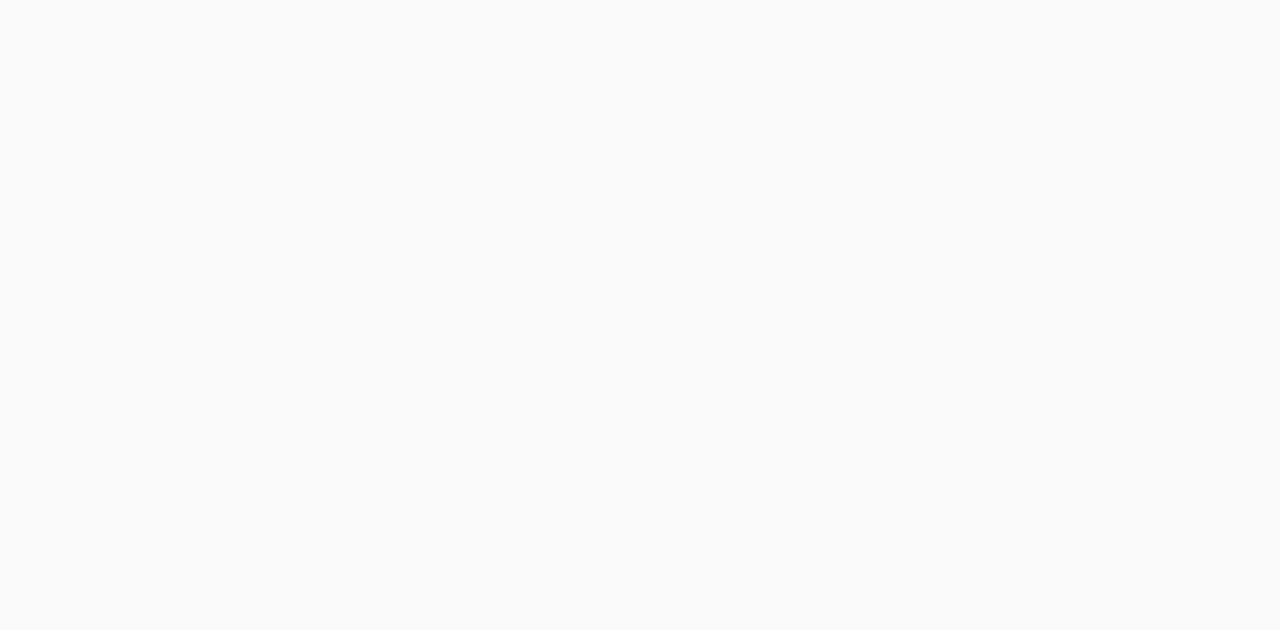
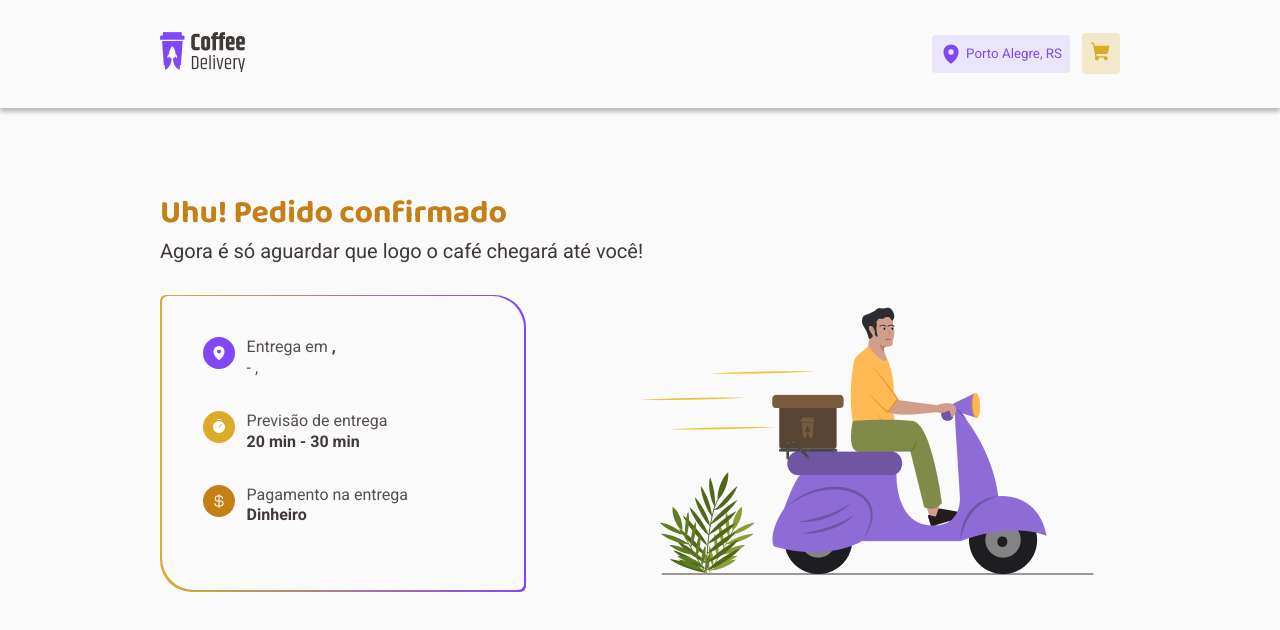
Before and after one commit to pedroalbertoveber/coffee-delivery, a React (Vite) app: page /pedido in a window 1280 px wide. Before the commit this address had no page. Shown: the top 630 px of the page. Built offline with nearby package versions, Linux system fonts and the light colour scheme.

Commit message:
Feat: Confirmed order screen created and project v.1.0.0 is done

```diff
--- a/src/Router.tsx
+++ b/src/Router.tsx
@@ -2,6 +2,7 @@ import { BrowserRouter, Routes, Route } from 'react-router-dom'
 import { DefaultContainer } from './components/DefaultContainer'
 import { Cart } from './pages/Cart'
 import { Home } from './pages/Home'
+import { OrderDone } from './pages/OrderDone'
 
 export function Router() {
   return (
@@ -10,6 +11,7 @@ export function Router() {
         <Route path="/" element={<DefaultContainer />}>
           <Route path="/" element={<Home />} />
           <Route path="/carrinho" element={<Cart />} />
+          <Route path="/pedido" element={<OrderDone />} />
         </Route>
       </Routes>
     </BrowserRouter>
--- a/src/components/Header/index.tsx
+++ b/src/components/Header/index.tsx
@@ -19,9 +19,9 @@ export function Header() {
 
   return (
     <HeaderContainer>
-      <div>
+      <NavLink to={'/'}>
         <img src={Logo} alt="A purple cup of coffee with a rocket sing" />
-      </div>
+      </NavLink>
       <ActionsContainer>
         <LocationButton>
           <MapPin size={22} weight="fill" />
--- a/src/pages/Cart/index.tsx
+++ b/src/pages/Cart/index.tsx
@@ -5,6 +5,9 @@ import { CartContainer, Separator } from './styles'
 import { FormProvider, useForm } from 'react-hook-form'
 import z from 'zod'
 import { zodResolver } from '@hookform/resolvers/zod'
+import { useNavigate } from 'react-router-dom'
+import { useContext } from 'react'
+import { CartContext } from '../../context/CartContext'
 
 const AddressAndPaymentMethodValidationSchema = z.object({
   zipcode: z.string().max(9).min(8),
@@ -17,10 +20,12 @@ const AddressAndPaymentMethodValidationSchema = z.object({
   paymentMethod: z.enum(['Cartão de Crédito', 'Cartão de Débito', 'Dinheiro']),
 })
 
-type FormData = z.infer<typeof AddressAndPaymentMethodValidationSchema>
+export type OrderFormData = z.infer<
+  typeof AddressAndPaymentMethodValidationSchema
+>
 
 export function Cart() {
-  const adressAndPaymentFormData = useForm<FormData>({
+  const adressAndPaymentFormData = useForm<OrderFormData>({
     resolver: zodResolver(AddressAndPaymentMethodValidationSchema),
     defaultValues: {
       zipcode: '',
@@ -34,10 +39,14 @@ export function Cart() {
     },
   })
 
+  const { clearCartList } = useContext(CartContext)
   const { handleSubmit } = adressAndPaymentFormData
+  const navigate = useNavigate()
 
-  function submitAddressAndPaymentForm(data: FormData) {
-    console.log(data)
+  function submitAddressAndPaymentForm(data: OrderFormData) {
+    localStorage.setItem('@coffee-delivery:v-1.0.0', JSON.stringify(data))
+    clearCartList()
+    navigate('/pedido')
   }
 
   return (
--- /dev/null
+++ b/src/pages/OrderDone/index.tsx
@@ -0,0 +1,91 @@
+import Illustration from '../../assets/img/Illustration.png'
+import {
+  ConfirmedOrderContainer,
+  OrderInfo,
+  UniqueInfoContainer,
+} from './styles'
+import { MapPin, CurrencyDollar, Timer } from 'phosphor-react'
+import { useEffect, useState } from 'react'
+import { OrderFormData } from '../Cart'
+
+export function OrderDone() {
+  const [order, setOrder] = useState<OrderFormData>({
+    city: '',
+    neighborhood: '',
+    number: '',
+    paymentMethod: 'Dinheiro',
+    state: '',
+    street: '',
+    zipcode: '',
+    address_complement: '',
+  })
+
+  useEffect(() => {
+    const orderParsed: OrderFormData = JSON.parse(
+      localStorage.getItem('@coffee-delivery:v-1.0.0')!,
+    )
+
+    if (orderParsed) {
+      setOrder(orderParsed)
+    }
+  }, [])
+
+  return (
+    <ConfirmedOrderContainer>
+      <div className="page_title">
+        <h2>Uhu! Pedido confirmado</h2>
+        <span>Agora é só aguardar que logo o café chegará até você!</span>
+      </div>
+      <div className="infoWrapper">
+        <OrderInfo>
+          <div className="wrapper">
+            <UniqueInfoContainer possibleColors="purple">
+              <div className="iconContainer">
+                <MapPin size={16} weight="fill" />
+              </div>
+              <div className="infoContent">
+                <p>
+                  Entrega em{' '}
+                  <strong>
+                    {order.street}, {order.number}
+                  </strong>
+                </p>
+                <p>
+                  {order.neighborhood} - {order.city}, {order.state}
+                </p>
+              </div>
+            </UniqueInfoContainer>
+            <UniqueInfoContainer possibleColors="yellow">
+              <div className="iconContainer">
+                <Timer size={16} weight="fill" />
+              </div>
+              <div className="infoContent">
+                <p>Previsão de entrega</p>
+                <p>
+                  <strong>20 min - 30 min</strong>
+                </p>
+              </div>
+            </UniqueInfoContainer>
+            <UniqueInfoContainer possibleColors="yellowDark">
+              <div className="iconContainer">
+                <CurrencyDollar size={16} weight="fill" />
+              </div>
+              <div className="infoContent">
+                <p>Pagamento na entrega</p>
+                <p>
+                  <strong>{order.paymentMethod}</strong>
+                </p>
+              </div>
+            </UniqueInfoContainer>
+          </div>
+        </OrderInfo>
+        <div>
+          <img
+            src={Illustration}
+            alt="Homem dirigindo uma motocicleta roxa com encomenda no bagageiro"
+          />
+        </div>
+      </div>
+    </ConfirmedOrderContainer>
+  )
+}
--- /dev/null
+++ b/src/pages/OrderDone/styles.ts
@@ -0,0 +1,107 @@
+import styled from 'styled-components'
+
+export const ConfirmedOrderContainer = styled.section`
+  padding: 5rem 0;
+  display: flex;
+  flex-direction: column;
+  align-items: flex-start;
+  gap: 2rem;
+  width: 100%;
+
+  .page_title {
+    display: flex;
+    flex-direction: column;
+    align-items: flex-start;
+    width: 100%;
+
+    h2 {
+      font-family: 'Baloo 2', sans-serif;
+      font-weight: 700;
+      color: ${(props) => props.theme.yellowDark};
+      font-size: 2rem;
+    }
+
+    span {
+      color: ${(props) => props.theme.baseSubtitle};
+      font-size: 1.25rem;
+    }
+  }
+
+  .infoWrapper {
+    display: flex;
+    gap: 6.375rem;
+    width: 100%;
+  }
+`
+
+export const OrderInfo = styled.div`
+  padding: 0.1rem;
+  background: linear-gradient(to left, #8047f8, #dbac2c);
+  border-radius: 6px 32px;
+  width: 100%;
+
+  .wrapper {
+    padding: 2.5rem;
+    width: 100%;
+    height: 100%;
+    border-radius: 6px 32px;
+    border: 1px solid transparent;
+    background-color: ${(props) => props.theme.background};
+
+    display: flex;
+    flex-direction: column;
+    gap: 2rem;
+  }
+`
+
+const POSSIBLE_COLORS = {
+  purple: 'purple',
+  yellow: 'yellow',
+  yellowDark: 'yellowDark',
+} as const
+
+interface InfoProps {
+  possibleColors: keyof typeof POSSIBLE_COLORS
+}
+
+export const UniqueInfoContainer = styled.div<InfoProps>`
+  display: flex;
+  flex-direction: row;
+  gap: 0.75rem;
+  width: 100%;
+  padding: 0 !important;
+
+  .iconContainer {
+    background-color: ${(props) =>
+      props.theme[POSSIBLE_COLORS[props.possibleColors]]};
+    padding: 0.5rem;
+    border-radius: 50%;
+    width: 2rem;
+    height: 2rem;
+
+    display: flex;
+    align-items: center;
+    justify-content: center;
+
+    svg {
+      fill: ${(props) => props.theme.white};
+    }
+  }
+
+  .infoContent {
+    display: flex;
+    flex-direction: column;
+    flex: 1;
+
+    p {
+      font-size: 1rem;
+      color: ${(props) => props.theme.baseText};
+      line-height: 1.3;
+    }
+
+    strong {
+      color: ${(props) => props.theme.baseSubtitle};
+      font-weight: bold;
+    }
+  }
+`
```
Also changed, not shown: src/assets/img/Illustration.png (added).
